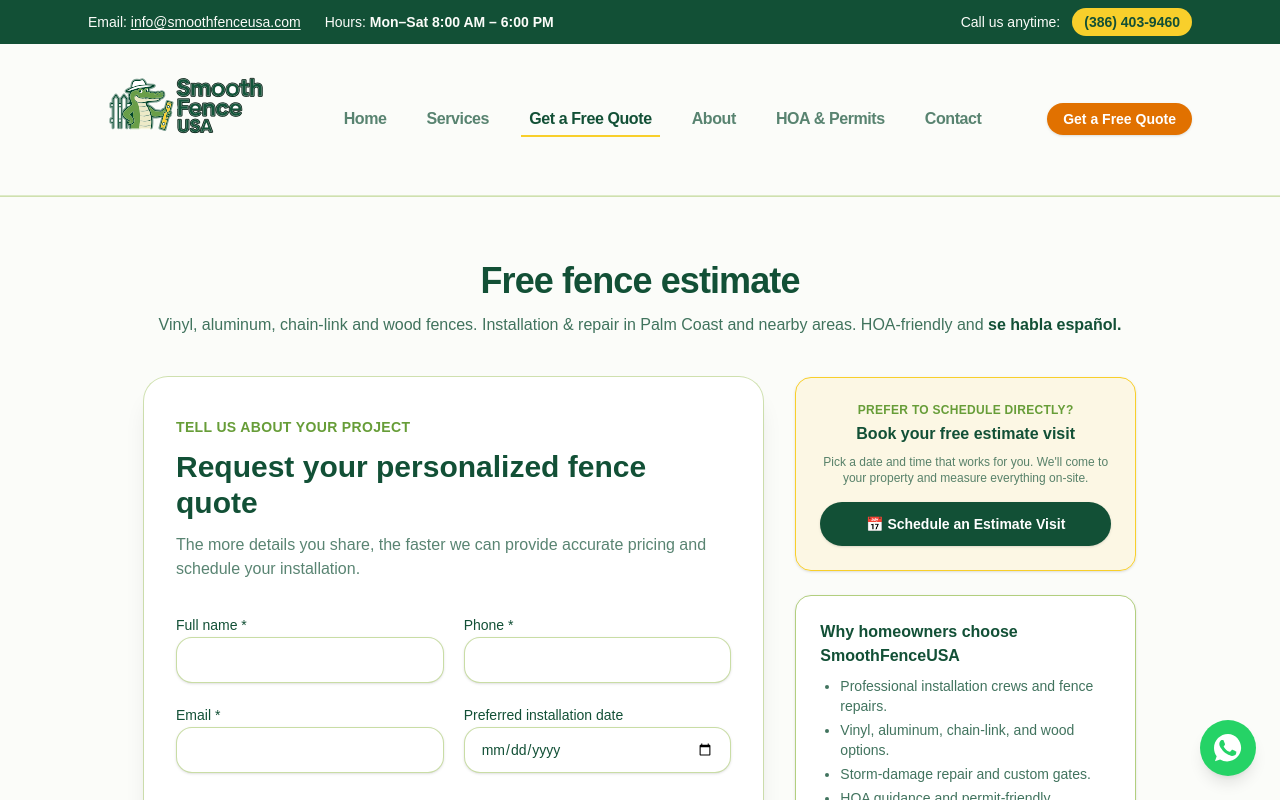
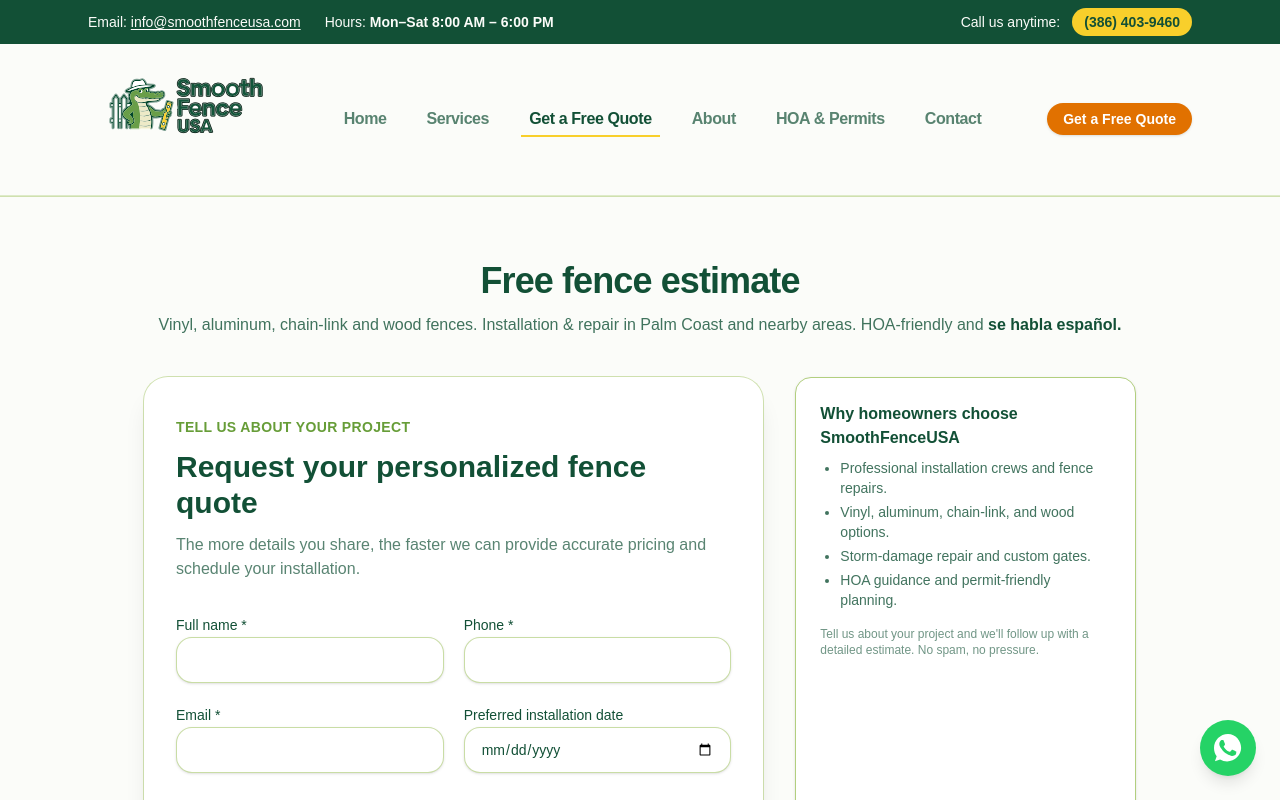
Before and after one commit to fricox/smoothfenceusa, a Next.js app: page /quote in a window 1280 px wide. Shown: the top 800 px of the page. Built offline with nearby package versions, Linux system fonts and the light colour scheme.

Commit message:
Apply React Server Components CVE fix

```diff
--- a/app/quote/page.tsx
+++ b/app/quote/page.tsx
@@ -28,30 +28,7 @@
             <QuoteForm />
           </div>
 
-          <aside className="space-y-6">
-            {/* Calendly CTA */}
-            <div className="rounded-2xl border border-brand-yellow bg-brand-yellow/10 p-6 text-center shadow-sm">
-              <p className="text-xs font-semibold uppercase tracking-wide text-brand-green mb-1">
-                Prefer to schedule directly?
-              </p>
-              <h2 className="text-base font-bold text-brand-deep mb-2">
-                Book your free estimate visit
-              </h2>
-              <p className="text-xs text-brand-deep/70 mb-4">
-                Pick a date and time that works for you. We&apos;ll come to your property and measure everything on-site.
-              </p>
-              <a
-                href="https://calendly.com/federico-smoothfenceusa/30min"
-                target="_blank"
-                rel="noopener noreferrer"
-                className="inline-flex w-full items-center justify-center rounded-full bg-brand-deep px-4 py-3 text-sm font-semibold text-white shadow transition-colors hover:bg-brand-green"
-              >
-                📅 Schedule an Estimate Visit
-              </a>
-            </div>
-
-            {/* Why choose us */}
-            <div className="rounded-2xl border border-brand-light bg-white p-6 text-sm text-brand-deep/80 shadow-sm">
+          <aside className="rounded-2xl border border-brand-light bg-white p-6 text-sm text-brand-deep/80 shadow-sm">
             <h2 className="mb-2 text-base font-semibold text-brand-deep">
               Why homeowners choose SmoothFenceUSA
             </h2>
@@ -65,7 +42,6 @@
               Tell us about your project and we&apos;ll follow up with a detailed
               estimate. No spam, no pressure.
             </p>
-            </div>
           </aside>
         </div>
       </section>
--- a/components/sections/Hero.tsx
+++ b/components/sections/Hero.tsx
@@ -115,12 +115,10 @@
                 Get a Free Quote
               </a>
               <a
-                href="https://calendly.com/federico-smoothfenceusa/30min"
-                target="_blank"
-                rel="noopener noreferrer"
+                href="/contact"
                 className="inline-flex w-full items-center justify-center rounded-full border border-brand-deep px-4 py-2 text-sm font-semibold text-brand-deep transition-colors hover:bg-brand-light/20"
               >
-                📅 Schedule a Visit
+                Contact Us
               </a>
             </div>
             <p className="mt-3 text-xs text-brand-deep/60">
```
Lines whose indentation alone changed are shown as unchanged.
